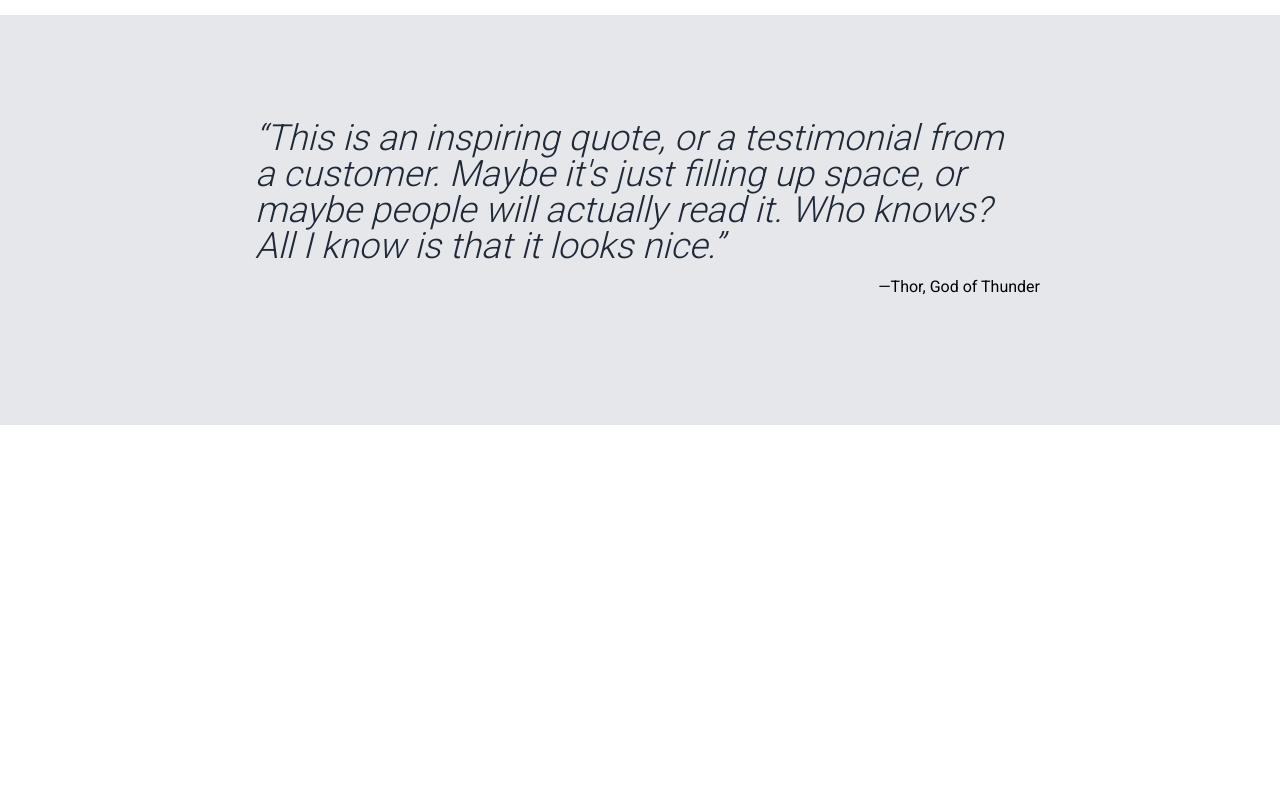
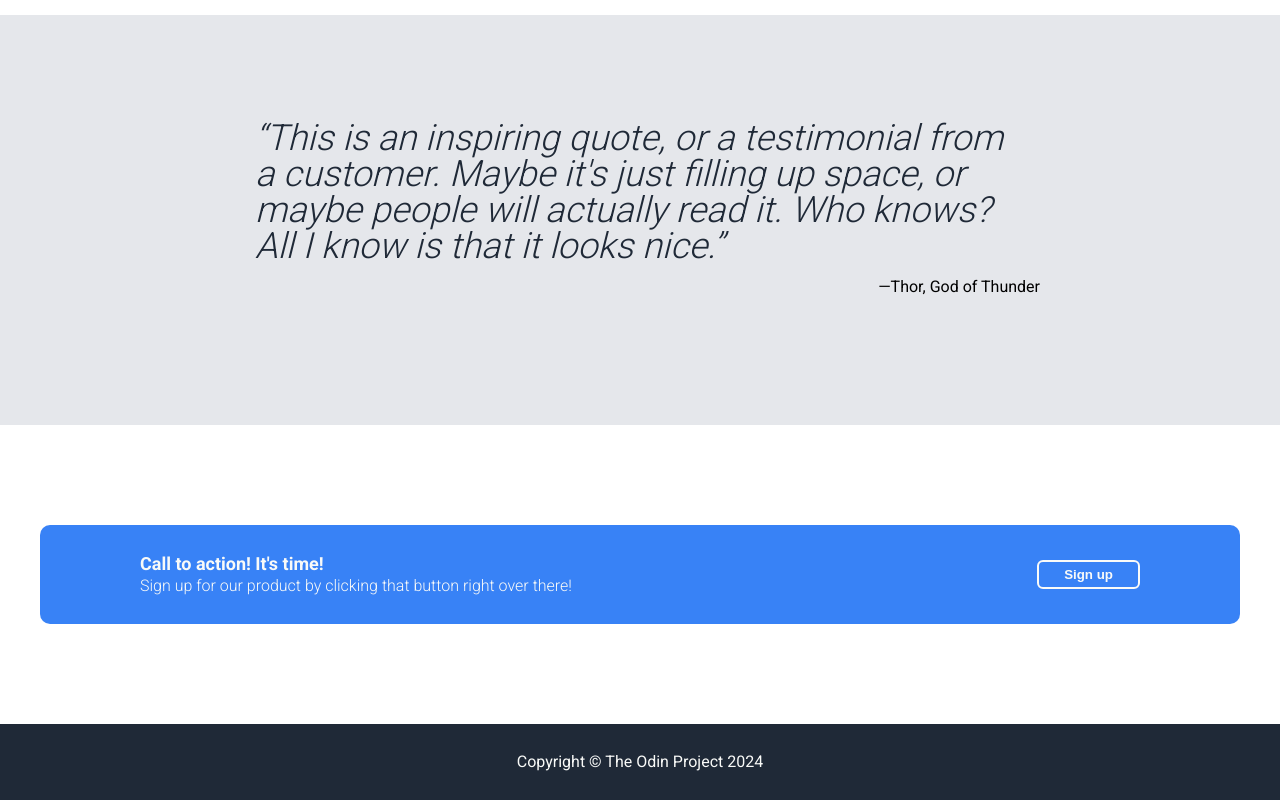
Before and after one commit to reiv-j/landing-page, a plain HTML site: page index.html in a window 1280 px wide. Shown: the part 847-1647 px from the top of the page. Before the commit the page ends 1272 px from the top, so only its background shows below. Drawn offline with Linux system fonts and the light colour scheme.

Commit message:
Add and style footer

```diff
--- a/index.html
+++ b/index.html
@@ -31,6 +31,7 @@
             </div>
         </div>
     </div>
+    <main>
         <div class="information">
             <h3>Some random information.</h3>
             <div class="icons">
@@ -58,5 +59,18 @@
                 <footer>—Thor, <cite>God of Thunder</cite></footer>
             </blockquote>
         </div>
+        <div class="action">
+            <div class="action-content">
+                <div class="action-text">
+                    <h4>Call to action! It's time!</h4>
+                    <p>Sign up for our product by clicking that button right over there!</p>
+                </div>
+                <button>Sign up</button>
+            </div>
+        </div>
+    </main>
+    <footer>
+        <p>Copyright &#169; The Odin Project 2024</p>
+    </footer>
 </body>
 </html>
--- a/style.css
+++ b/style.css
@@ -133,13 +133,60 @@ blockquote p {
 }
 
 blockquote p::before {
-content: '\201C';
+    content: '\201C';
 }
 
 blockquote p::after {
-content: '\201D';
+    content: '\201D';
 }
 
 blockquote footer {
     text-align: right;
 }
+
+.action {
+    padding: 100px 0;
+    display: flex;
+    flex-direction: column;
+    align-items: center;
+}
+
+.action-content {
+    background-color: #3882F6;
+    color: #F9FAF8;
+    width: 1000px;
+    padding: 30px 100px;
+    border-radius: 10px;
+    display: flex;
+    justify-content: space-between;
+    align-items: center;
+}
+
+.action-content h4 {
+    font-weight: bold;
+    font-size: 18px;
+    margin-bottom: 5px;
+}
+
+.action-content p {
+    font-weight: lighter;
+}
+
+.action-content button {
+    color: #F9FAF8;
+    font-weight: bold;
+    background-color: #3882F6;
+    border: 2px solid #F9FAF8;
+    border-radius: 6px;
+    padding: 5px 25px;
+    cursor: pointer;
+}
+
+body > footer {
+    background-color: #1F2937;
+    color: #F9FAF8;
+    padding: 30px 0;
+    display: flex;
+    justify-content: center;
+    align-items: center;
+}
```
Lines whose indentation alone changed are shown as unchanged.
